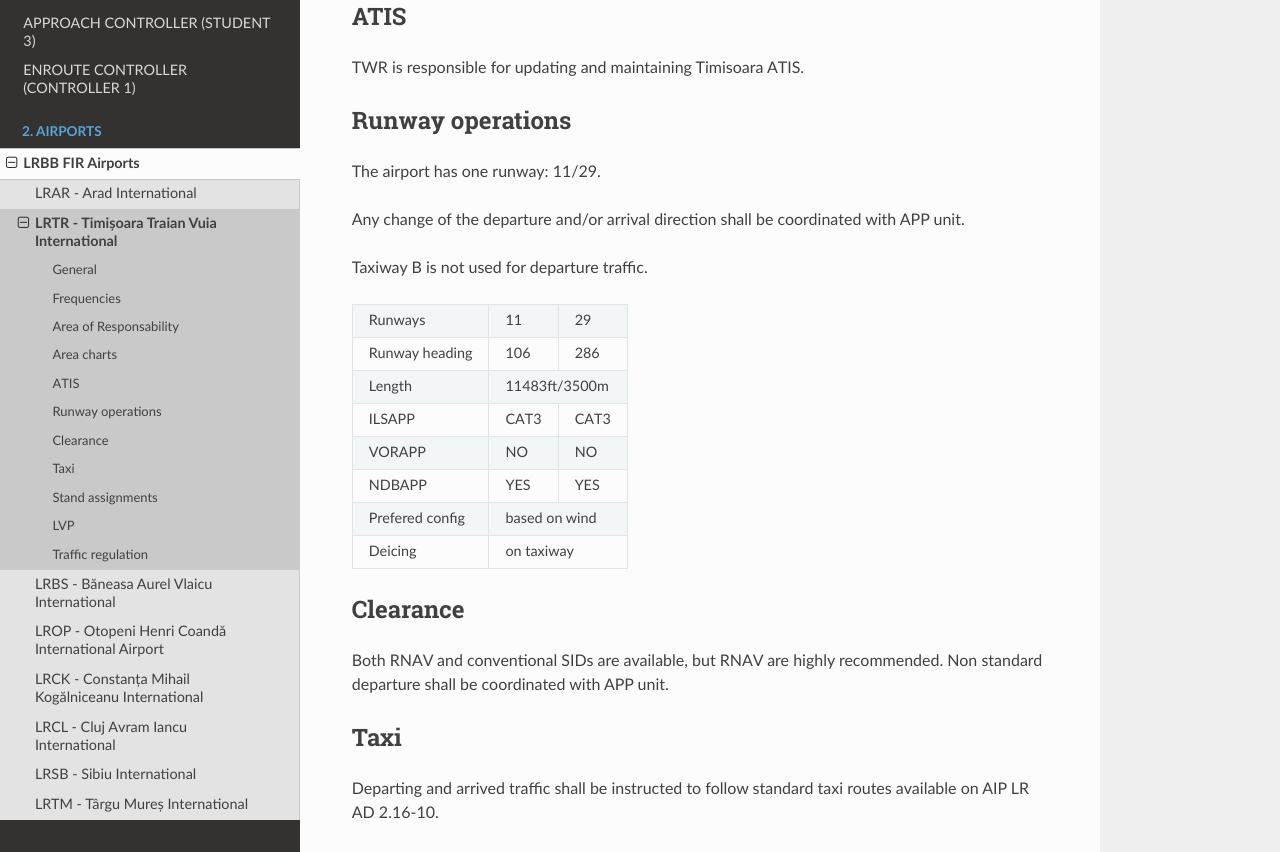
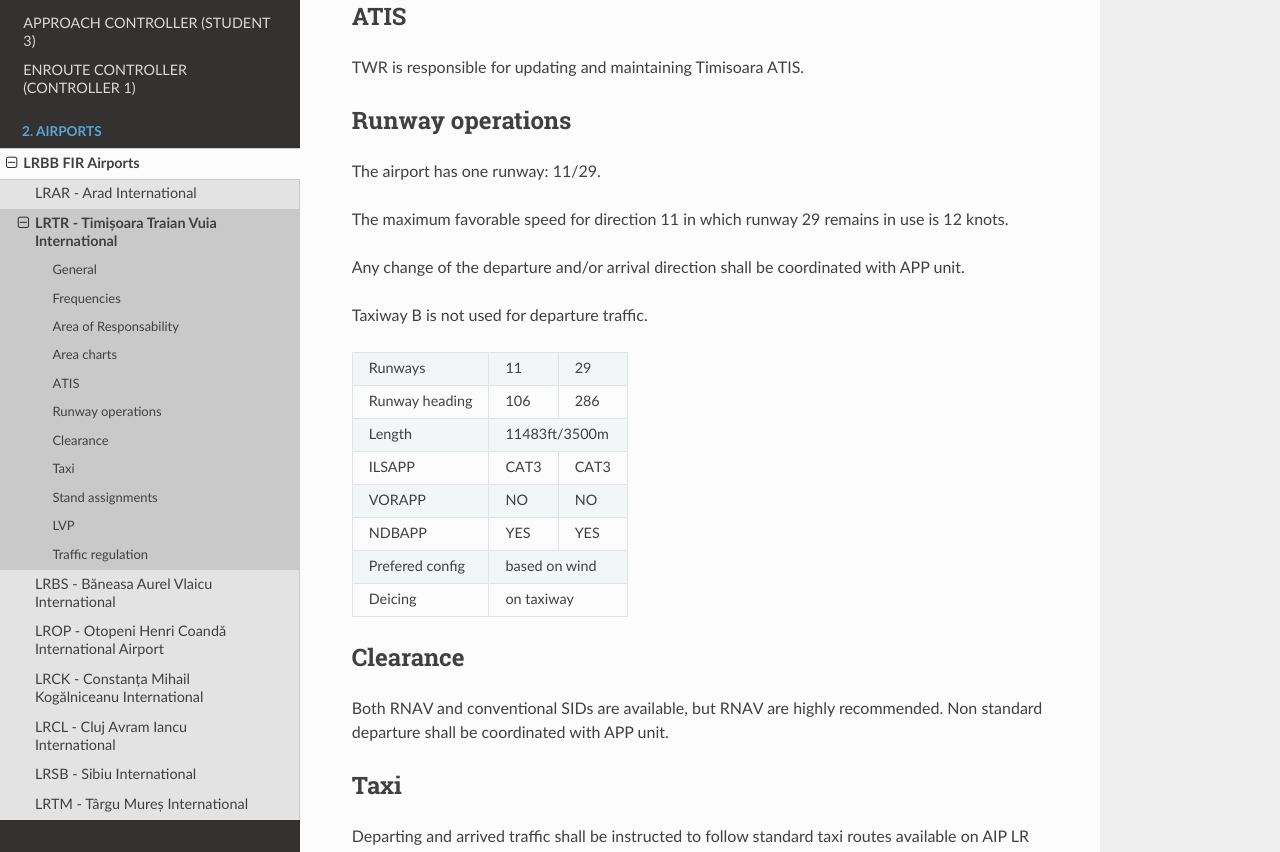
Before and after one commit to ROvACC/training-docs, a Sphinx documentation site: the page built from docs/source/airports/arad-tma/LRTR.rst, in a window 1280 px wide and 900 px high, scrolled down 1042 px, cut to the strip 48-900 px from the top of the window. Built offline with Sphinx 7.4.7 and the Read the Docs theme 2.0.0, drawn with Linux system fonts in a browser that asks for light colours.

Commit message:
added wind restriction by real SOP

```diff
--- a/docs/source/airports/arad-tma/LRTR.rst
+++ b/docs/source/airports/arad-tma/LRTR.rst
@@ -45,6 +45,8 @@ Runway operations
 """""""""""""""""
 
 The airport has one runway: 11/29.
+
+The maximum favorable speed for direction 11 in which runway 29 remains in use is 12 knots.
 
 Any change of the departure and/or arrival direction shall be coordinated with APP unit.
 
```
